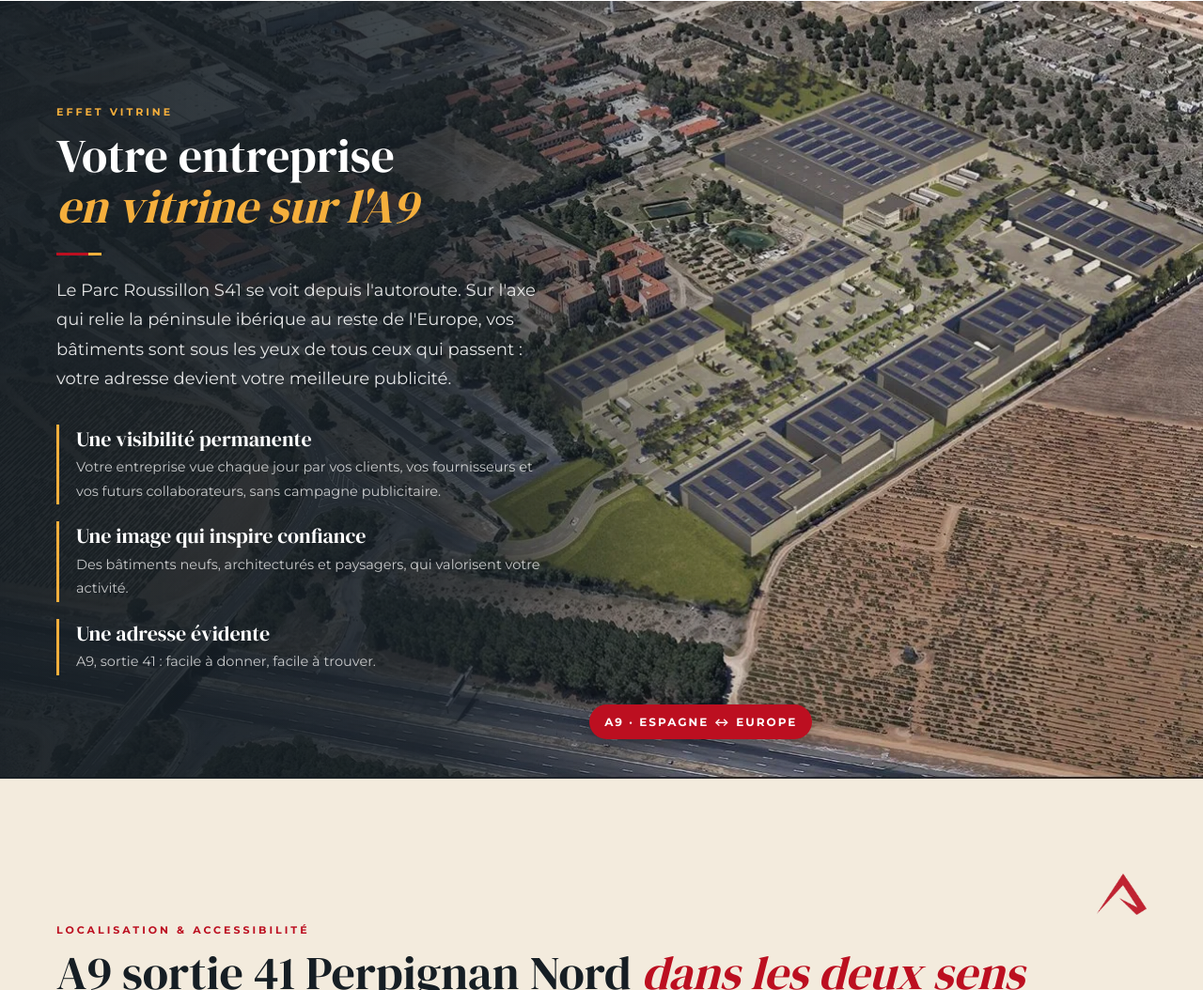
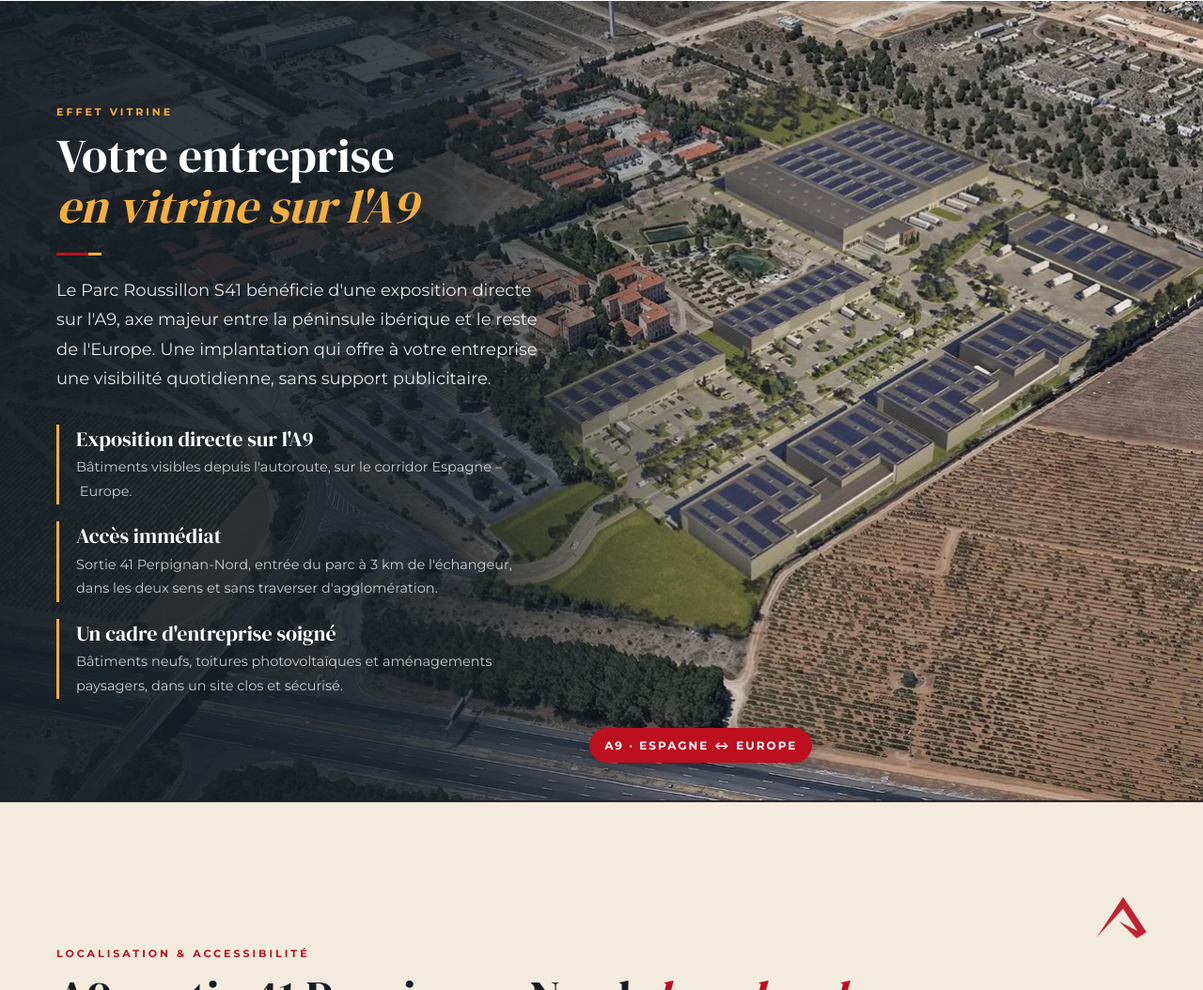
Before and after one commit to tbeyomar/Acti-Bati, a plain HTML site: page roussillon41/index.html in a window 1280 px wide. Shown: the part 1670-2724 px from the top of the page at 94% size. Drawn offline with Linux system fonts and the light colour scheme.

Commit message:
Roussillon S41 : texte « Effet vitrine » plus factuel
Co-Authored-By: Claude Opus 5.5 <noreply@anthropic.com>
Claude-Session: https://claude.ai/code/session_013ucnsFbToMVainRshosSuz

```diff
--- a/roussillon41/index.html
+++ b/roussillon41/index.html
@@ -458,11 +458,11 @@ function closeMenu(){document.getElementById('mobMenu').classList.remove('open')
     <div class="ey">Effet vitrine</div>
     <h2>Votre entreprise <em>en vitrine sur l'A9</em></h2>
     <div class="rline"></div>
-    <p class="vitrine-lead">Le Parc Roussillon S41 se voit depuis l'autoroute. Sur l'axe qui relie la péninsule ibérique au reste de l'Europe, vos bâtiments sont sous les yeux de tous ceux qui passent : votre adresse devient votre meilleure publicité.</p>
+    <p class="vitrine-lead">Le Parc Roussillon S41 bénéficie d'une exposition directe sur l'A9, axe majeur entre la péninsule ibérique et le reste de l'Europe. Une implantation qui offre à votre entreprise une visibilité quotidienne, sans support publicitaire.</p>
     <ul class="vitrine-points">
-      <li><strong>Une visibilité permanente</strong><span>Votre entreprise vue chaque jour par vos clients, vos fournisseurs et vos futurs collaborateurs, sans campagne publicitaire.</span></li>
-      <li><strong>Une image qui inspire confiance</strong><span>Des bâtiments neufs, architecturés et paysagers, qui valorisent votre activité.</span></li>
-      <li><strong>Une adresse évidente</strong><span>A9, sortie 41 : facile à donner, facile à trouver.</span></li>
+      <li><strong>Exposition directe sur l'A9</strong><span>Bâtiments visibles depuis l'autoroute, sur le corridor Espagne&nbsp;–&nbsp;Europe.</span></li>
+      <li><strong>Accès immédiat</strong><span>Sortie 41 Perpignan-Nord, entrée du parc à 3 km de l'échangeur, dans les deux sens et sans traverser d'agglomération.</span></li>
+      <li><strong>Un cadre d'entreprise soigné</strong><span>Bâtiments neufs, toitures photovoltaïques et aménagements paysagers, dans un site clos et sécurisé.</span></li>
     </ul>
   </div>
 </section>
```
Also changed, not shown: 1 other file.
